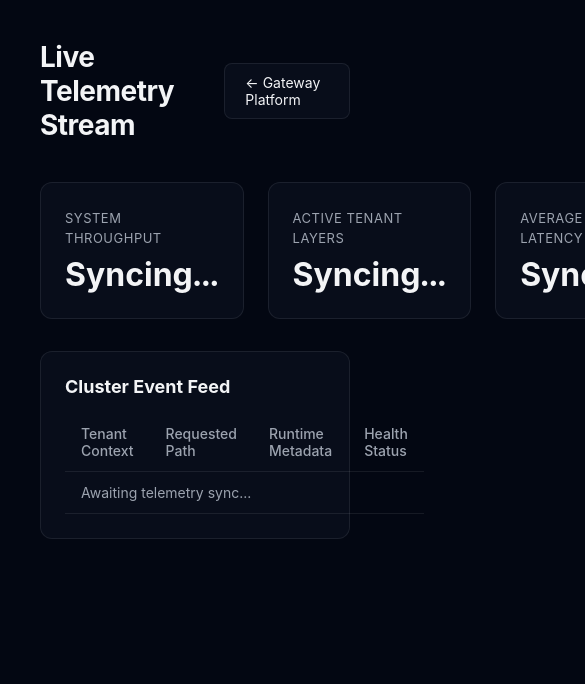
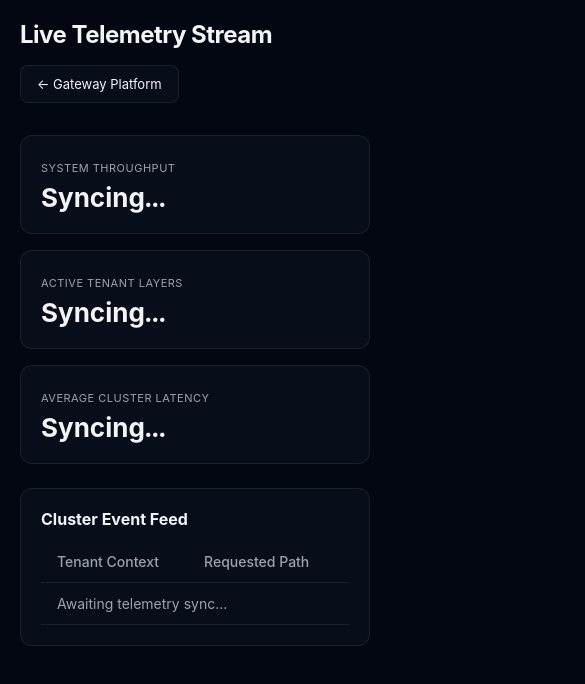
Before and after one commit to uzairamjadch/enterprise-commerce-infra-core, a website: page WEB/dashboard.html in a window 390 px wide. Shown: the top 684 px of the page, 585 px wide, since content can reach past the window. Drawn offline with Linux system fonts and the light colour scheme.

Commit message:
style: implement fully fluid CSS layout tracking responsive cross-device views

```diff
--- a/WEB/dashboard.html
+++ b/WEB/dashboard.html
@@ -19,7 +19,11 @@
       background-color: var(--bg-slate);
       font-family: -apple-system, BlinkMacSystemFont, "Segoe UI", Roboto, sans-serif;
       color: var(--text-main);
-      padding: 40px;
+      padding: 20px; /* Reduced for smaller views */
+    }
+
+    @media (min-width: 768px) {
+      body { padding: 40px; }
     }
 
     .animate-fade-down {
@@ -30,40 +34,47 @@
 
     .header-bar {
       display: flex;
+      flex-direction: column; /* Stacked layout on mobile */
+      gap: 16px;
       justify-content: space-between;
-      align-items: center;
-      margin-bottom: 40px;
+      align-items: flex-start;
+      margin-bottom: 32px;
     }
 
-    .header-bar h1 {
-      font-size: 28px;
-      font-weight: 700;
-      letter-spacing: -0.5px;
+    @media (min-width: 540px) {
+      .header-bar { flex-direction: row; align-items: center; }
     }
+
+    .header-bar h1 { font-size: 24px; font-weight: 700; letter-spacing: -0.5px; }
+    @media (min-width: 768px) { .header-bar h1 { font-size: 28px; } }
 
     .back-btn {
       background: var(--glass-surface);
       border: 1px solid var(--glass-border);
-      padding: 10px 20px;
+      padding: 10px 16px;
       border-radius: 8px;
       color: var(--text-main);
       text-decoration: none;
-      font-size: 14px;
+      font-size: 13px;
       transition: all 0.3s ease;
     }
-    .back-btn:hover {
-      border-color: var(--accent-blue);
-      transform: translateX(-4px);
-    }
+    .back-btn:hover { border-color: var(--accent-blue); }
 
     .metrics-grid {
       display: grid;
-      grid-template-columns: repeat(3, 1fr);
-      gap: 24px;
-      margin-bottom: 32px;
+      grid-template-columns: 1fr; /* Single column responsive grid */
+      gap: 16px;
+      margin-bottom: 24px;
       opacity: 0;
       transform: translateY(20px);
       animation: fadeUp 0.6s cubic-bezier(0.16, 1, 0.3, 1) 0.2s forwards;
+    }
+
+    @media (min-width: 640px) {
+      .metrics-grid { grid-template-columns: repeat(2, 1fr); }
+    }
+    @media (min-width: 900px) {
+      .metrics-grid { grid-template-columns: repeat(3, 1fr); gap: 24px; margin-bottom: 32px; }
     }
 
     .metric-card {
@@ -71,28 +82,17 @@
       border: 1px solid var(--glass-border);
       backdrop-filter: blur(16px);
       -webkit-backdrop-filter: blur(16px);
-      padding: 24px;
+      padding: 20px;
       border-radius: 12px;
       transition: border-color 0.3s ease, transform 0.3s ease;
     }
 
-    .metric-card:hover {
-      border-color: rgba(59, 130, 246, 0.4);
-      transform: translateY(-2px);
-    }
-
-    .metric-card label {
-      font-size: 13px;
-      color: var(--text-muted);
-      text-transform: uppercase;
-      letter-spacing: 0.5px;
-    }
-
-    .metric-card .value {
-      font-size: 32px;
-      font-weight: 700;
-      margin-top: 8px;
-      font-variant-numeric: tabular-nums;
+    .metric-card label { font-size: 11px; color: var(--text-muted); text-transform: uppercase; letter-spacing: 0.5px; }
+    .metric-card .value { font-size: 26px; font-weight: 700; margin-top: 6px; font-variant-numeric: tabular-nums; }
+    @media (min-width: 768px) {
+      .metric-card { padding: 24px; }
+      .metric-card label { font-size: 13px; }
+      .metric-card .value { font-size: 32px; }
     }
 
     .log-panel {
@@ -101,43 +101,37 @@
       backdrop-filter: blur(16px);
       -webkit-backdrop-filter: blur(16px);
       border-radius: 12px;
-      padding: 24px;
+      padding: 20px;
       opacity: 0;
       transform: translateY(20px);
       animation: fadeUp 0.6s cubic-bezier(0.16, 1, 0.3, 1) 0.4s forwards;
     }
 
-    .log-panel h2 {
-      font-size: 18px;
-      margin-bottom: 16px;
+    .log-panel h2 { font-size: 16px; margin-bottom: 12px; }
+    @media (min-width: 768px) { .log-panel h2 { font-size: 18px; margin-bottom: 16px; } }
+
+    /* Prevents table structure breakdown on phone devices */
+    .table-responsive-wrapper {
+      width: 100%;
+      overflow-x: auto;
+      -webkit-overflow-scrolling: touch;
     }
 
     .log-table {
       width: 100%;
       border-collapse: collapse;
       text-align: left;
+      min-width: 600px; /* Forces soft custom horizontal viewport scroll within table if on tiny screens */
     }
 
-    .log-table th, .log-table td {
-      padding: 12px 16px;
-      border-bottom: 1px solid var(--glass-border);
-      font-size: 14px;
-    }
-
+    .log-table th, .log-table td { padding: 12px 16px; border-bottom: 1px solid var(--glass-border); font-size: 14px; }
     .log-table th { color: var(--text-muted); font-weight: 500; }
-
-    .log-row-animate {
-      animation: rowSlideIn 0.4s cubic-bezier(0.16, 1, 0.3, 1) forwards;
-    }
-
+    .log-row-animate { animation: rowSlideIn 0.4s cubic-bezier(0.16, 1, 0.3, 1) forwards; }
     .status-tag { color: #10b981; font-weight: 600; }
 
     @keyframes fadeDown { to { opacity: 1; transform: translateY(0); } }
     @keyframes fadeUp { to { opacity: 1; transform: translateY(0); } }
-    @keyframes rowSlideIn {
-      from { opacity: 0; transform: translateX(-10px); }
-      to { opacity: 1; transform: translateX(0); }
-    }
+    @keyframes rowSlideIn { from { opacity: 0; transform: translateX(-10px); } to { opacity: 1; transform: translateX(0); } }
   </style>
 </head>
 <body>
@@ -163,6 +157,7 @@
 
   <div class="log-panel">
     <h2>Cluster Event Feed</h2>
+    <div class="table-responsive-wrapper">
       <table class="log-table">
         <thead>
           <tr>
@@ -176,6 +171,7 @@
           <tr><td colspan="4" style="color: var(--text-muted);">Awaiting telemetry sync...</td></tr>
         </tbody>
       </table>
+    </div>
   </div>
 
   <script>
```
Also changed, not shown: docs.html (+72 -18 lines). Lines whose indentation alone changed are shown as unchanged.
